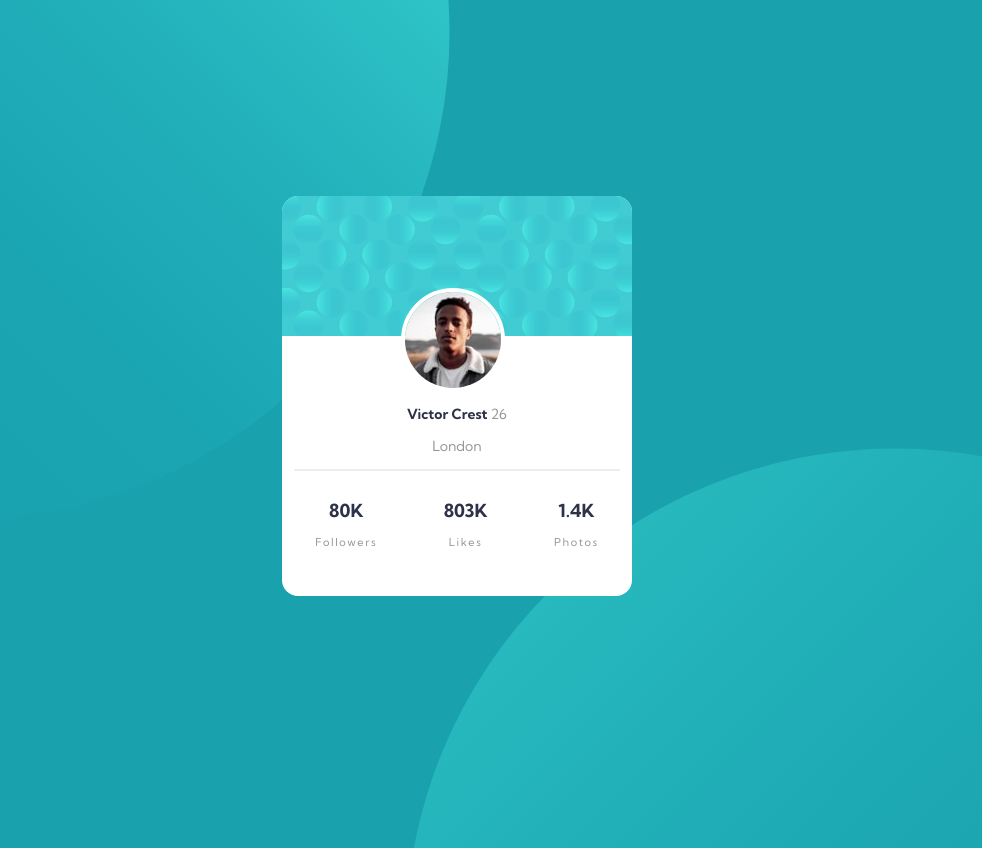
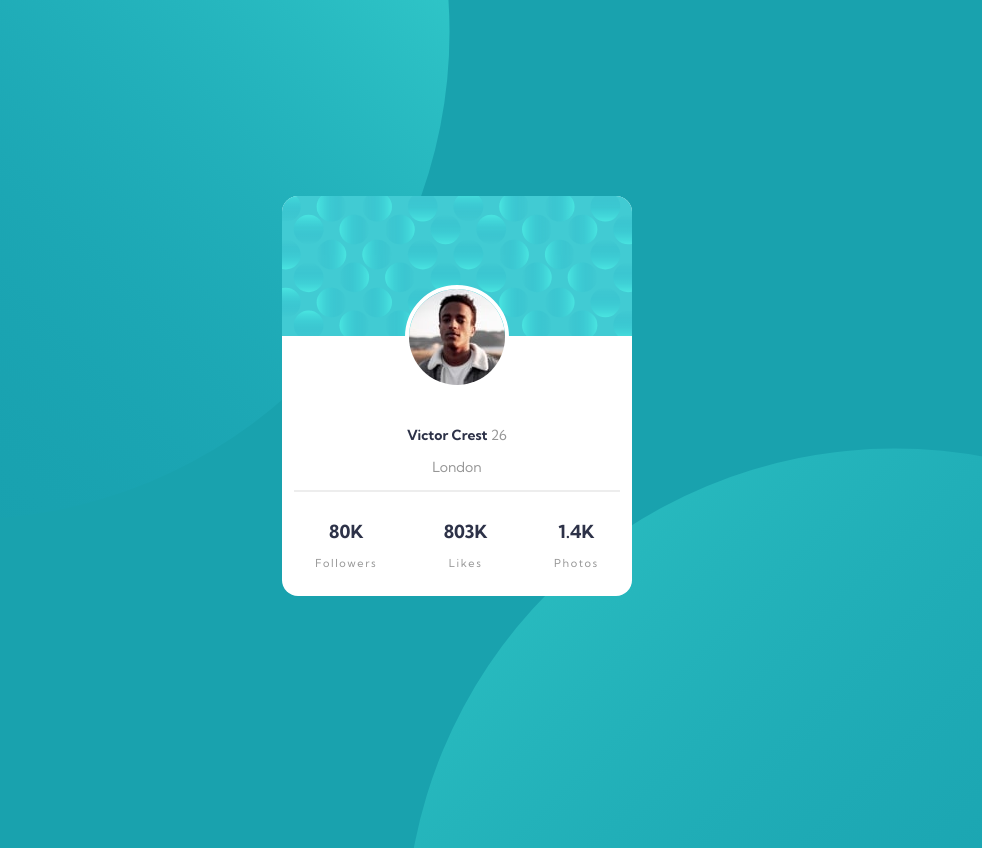
Before and after one commit to VincentGammill/HTML-learning, a plain HTML site: page profile-card-component-main/index.html in a window 1280 px wide. Shown: the whole page, without its empty margins (183-1165 px from the left). Drawn offline with Linux system fonts and the light colour scheme.

Commit message:
Switched profile pic away from absolute positioning.

```diff
--- a/profile-card-component-main/css/styles.css
+++ b/profile-card-component-main/css/styles.css
@@ -35,7 +35,7 @@ hr {
 
 .card-middle {
   font-size: 1.75rem;
-  margin-top: 8rem;
+  margin-top: 4rem;
 }
 
 .card-top {
@@ -72,9 +72,7 @@ hr {
 .profile-pic {
  border: 4px white solid;
  border-radius: 50%;
- position: absolute;
- right: 127px;
- top: 92px;
+ margin-top: -7rem;
 }
 
 .score {
```
